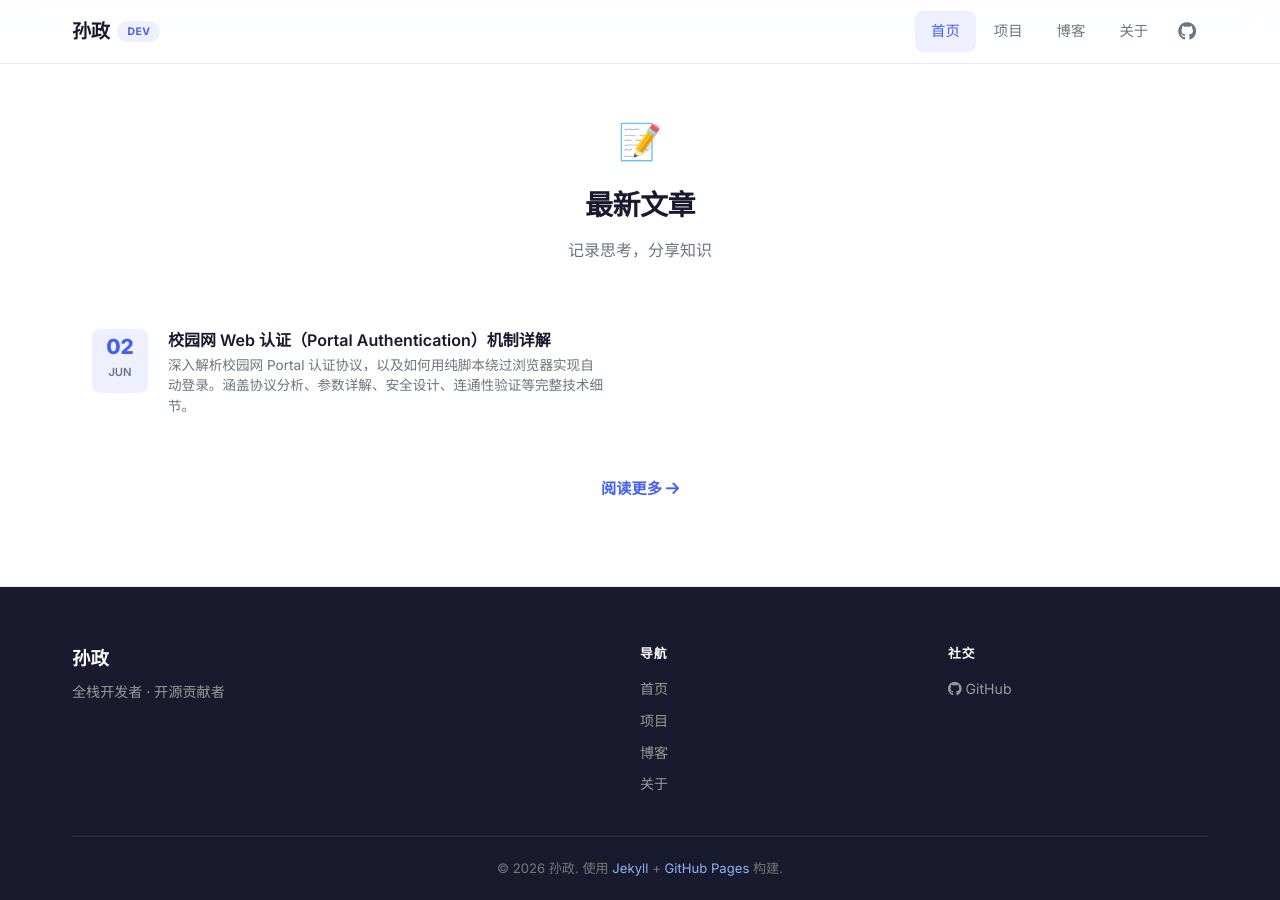
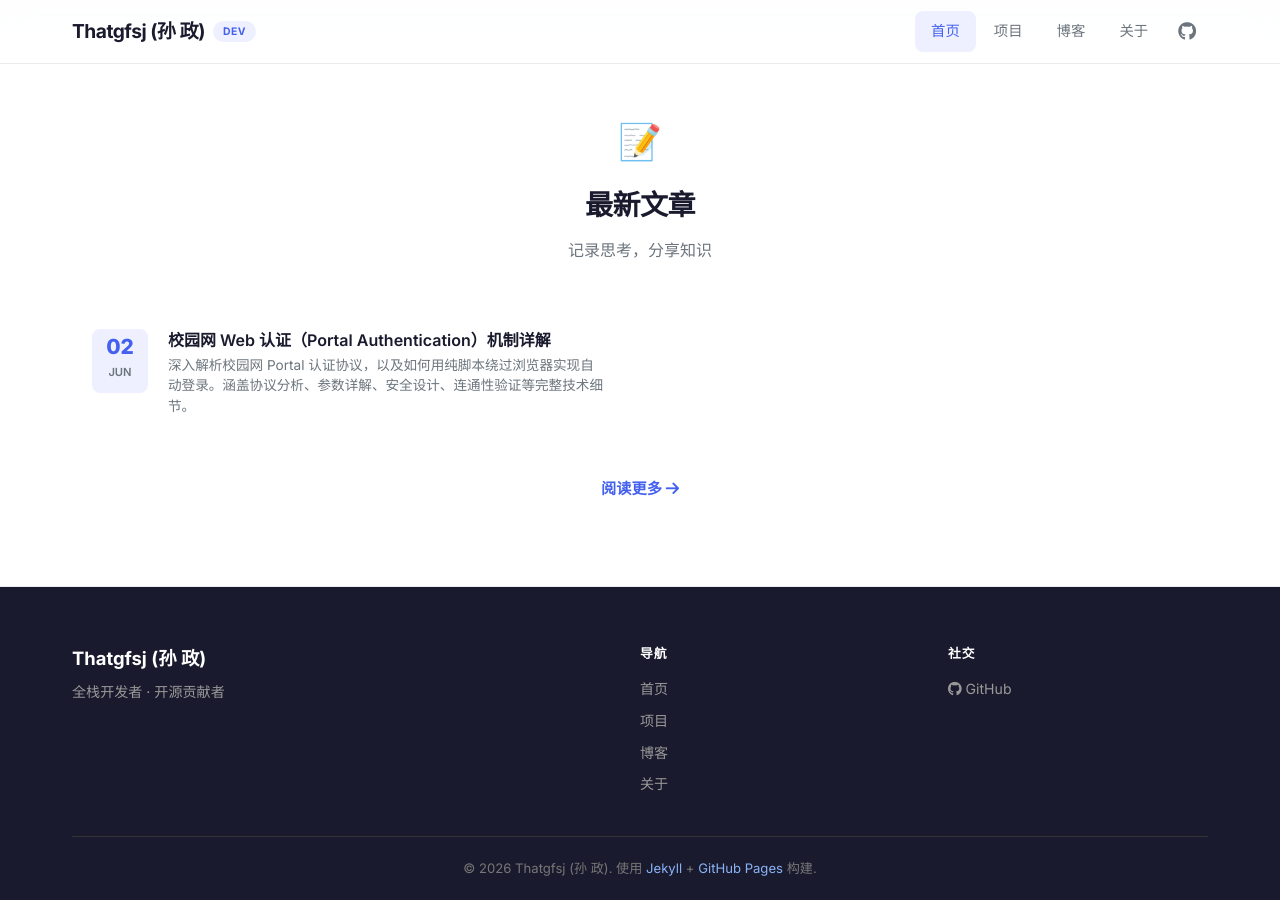
Before and after one commit to Thatgfsj/thatgfsj.github.io, a Jekyll site: the page built from index.md, in a window 1280 px wide and 900 px high, scrolled down 3679 px. Built offline with Jekyll 4.4.1, drawn with Linux system fonts in a browser that asks for light colours.

Commit message:
更新：Thatgfsj (孙 政)

```diff
--- a/_config.yml
+++ b/_config.yml
@@ -1,12 +1,12 @@
 # ============================
 # Jekyll 配置 — 个人简历 / 作品集
 # ============================
-title: "孙政"
+title: "Thatgfsj (孙 政)"
 tagline: "全栈开发者 · 开源贡献者"
 description: >-
   全栈开发者，熟练vibe coding。
   折腾工具链、自动化流程和 AI 工程化。
-author: "孙政"
+author: "Thatgfsj (孙 政)"
 avatar: "https://github.com/Thatgfsj.png"
 repository: "Thatgfsj/thatgfsj.github.io"
 
```
